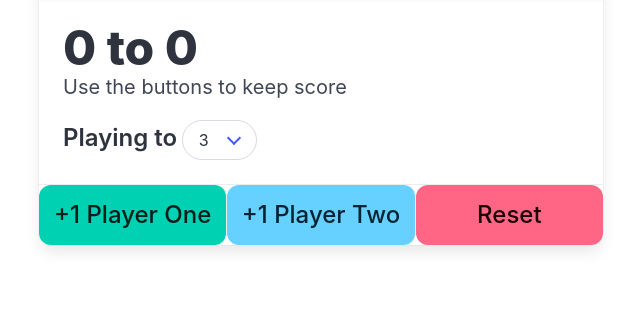
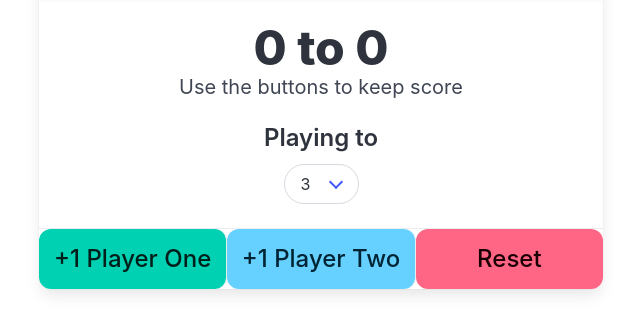
Before and after one commit to alexbrez/score-keeper, a plain HTML site: page index.html in a window 1280 px wide. Shown: the part 387-720 px from the top of the page, without its empty margins (319-959 px from the left). Drawn offline with nearby package versions, Linux system fonts and the light colour scheme.

Commit message:
Styling changes

```diff
--- a/index.html
+++ b/index.html
@@ -24,10 +24,16 @@
                     </header>
                     <div class="card-content">
                       <div class="content">
-                        <h1 class="title is-1"><span id="p1Display">0</span> to <span id="p2Display">0</span></h1>
-                        <p class="subtitle">Use the buttons to keep score</p>
-                        <label for="playto" class="label is-large is-inline">Playing to</label>
-                        <div class="select is-rounded">
+                        <h1 class="title is-1 has-text-centered">
+                            <span id="p1Display">0</span> to <span id="p2Display">0</span>
+                        </h1>
+                        <p class="subtitle has-text-centered">Use the buttons to keep score</p>
+
+                        <div class="has-text-centered">
+                            <label for="playto" class="label is-large">Playing to</label>
+                        </div>
+                        <div class="is-flex is-justify-content-center mt-2">
+                            <div class="select is-rounded ">
                                 <select name="" id="playto">
                                     <option value="3">3</option>
                                     <option value="4">4</option>
@@ -40,7 +46,7 @@
                                     <option value="11">11</option>
                                 </select>
                             </div>
-
+                        </div>
                       </div>
                     </div>
                     <footer class="card-footer">
```
Lines whose indentation alone changed are shown as unchanged.
